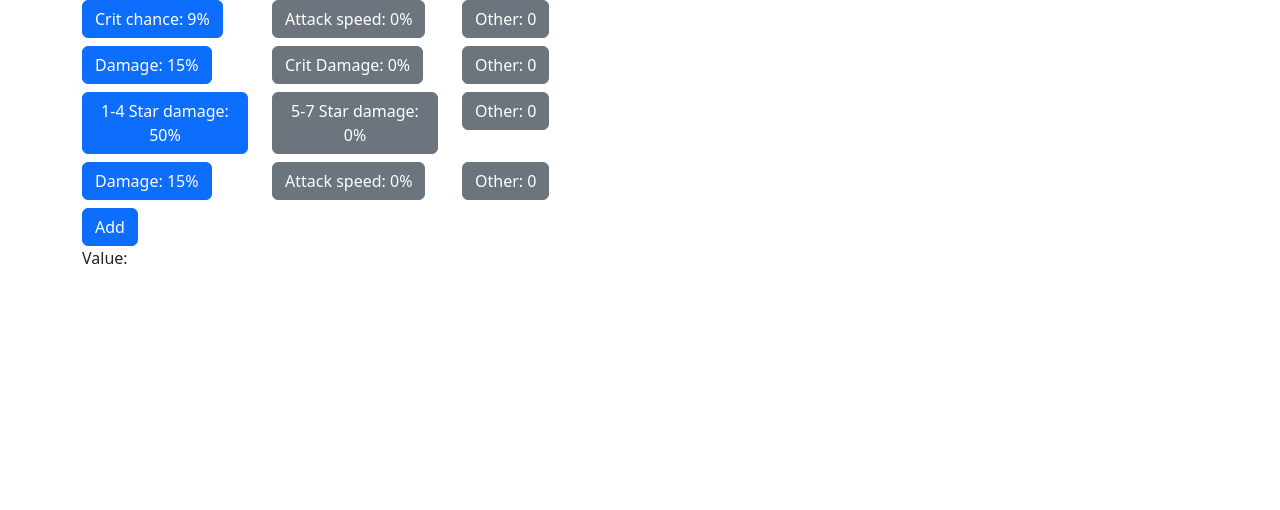
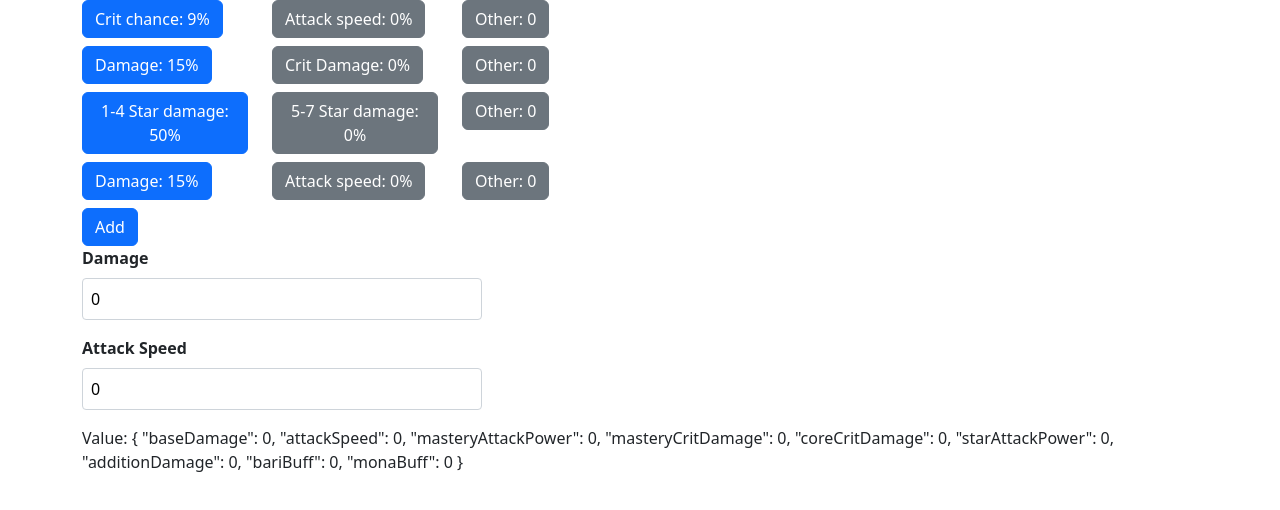
Before and after one commit to Knight1988/DefenseWarDamageCalculator, a Vue app: page / in a window 1280 px wide. Shown: the top 510 px of the page. Built offline with nearby package versions, Linux system fonts and the light colour scheme.

Commit message:
add damage and attack speed

```diff
--- a/src/components/BuffEffect.vue
+++ b/src/components/BuffEffect.vue
@@ -1,13 +1,13 @@
 <template>
   <div class="row mb-2" v-for="(buff, index) in buffs" :key="index">
     <div class="col-3">
-      <select class="form-select" aria-label="Default select example">
-        <option selected>Select buff type</option>
+      <select v-model="buff.type" class="form-select" @change="updateValue()">
+        <option value="none" selected>Select buff type</option>
         <option value="bariBuff">Bari</option>
         <option value="monaBuff">Mona</option>
       </select>
     </div>
-    <div class="col-3"><input v-model="buff.value" class="form-control" placeholder="Enter value"></div>
+    <div class="col-3"><input @input="updateValue()" v-model="buff.value" class="form-control" placeholder="Enter value"></div>
   </div>
   <div class="row">
     <div class="col-2">
@@ -17,13 +17,50 @@
 </template>
 
 <script setup>
-import {ref} from "vue";
+import {ref, defineEmits} from "vue";
+
+const emit = defineEmits(['update:value'])
 
 const buffs = ref([]);
 
 function addBuff() {
-  buffs.value.push({ value: '' });
+  buffs.value.push({ type: 'none', value: '' });
 }
+
+/**
+ * Updates the value of the buffs object by aggregating the values of each buff item in the buffs array.
+ * If the item's type is "none" or the value is not a number, it is skipped.
+ * If the item's type is "bariBuff", the maximum value is taken instead of summing.
+ * The new value is emitted through the 'update:value' event.
+ */
+function updateValue() {
+  // Reduce the buffs array to a single object containing the aggregated values for each buff type
+  const newValue = buffs.value.reduce((result, item) => {
+    // Parse the value of the buff item to an integer
+    const value = parseInt(item.value);
+
+    // If the buff item's type is "none" or the value is not a number, skip it
+    if (item.type === "none" || isNaN(value)) return result;
+
+    // If the current buff type already exists in the result object, add the value to it
+    if (result[item.type]) {
+      // If the buff type is "bariBuff", take the maximum value instead of summing
+      if (item.type === "bariBuff") {
+        result[item.type] = Math.max(result[item.type], value);
+      } else {
+        result[item.type] += value;
+      }
+    } else {
+      // If the buff type doesn't exist in the result object, create a new property with the type and value
+      result[item.type] = value;
+    }
+    return result;
+  }, {});
+
+  // Emit the new value through the 'update:value' event
+  emit('update:value', newValue);
+}
+
 </script>
 
 <style scoped>
--- a/src/components/DamageCalculator.vue
+++ b/src/components/DamageCalculator.vue
@@ -2,38 +2,73 @@
   <div class="row">
     <div class="col-6">
       <MasteryPointAllocation @update:value="handleUpdateValue" />
-      <BuffEffect />
+      <BuffEffect @update:value="onBuffEffectChanged" />
     </div>
   </div>
-  <p>Value: {{ masteryPoints }}</p>
+  <div class="form">
+    <div class="form-group">
+      <label for="damage-input">Damage</label>
+      <input id="damage-input" v-model="damageInput.baseDamage" type="number" @change="calculateDamage()" />
+    </div>
+
+    <div class="form-group">
+      <label for="attack-speed-input">Attack Speed</label>
+      <input id="attack-speed-input" v-model="damageInput.attackSpeed" type="number" />
+    </div>
+  </div>
+  <p>Value: {{ damageInput }}</p>
 </template>
 
-<script>
+<script setup>
 import MasteryPointAllocation from "@/components/MasteryPointAllocation.vue";
-import {ref} from "vue";
+import { ref } from "vue";
 import BuffEffect from "@/components/BuffEffect.vue";
+import {DamageInput} from "@/models/DamageInput";
+import {MasteryModel} from "@/models/MasteryModel";
 
-export default {
-  name: "DamageCalculator",
-  components: {BuffEffect, MasteryPointAllocation},
-  setup() {
 // Create a reactive ref to hold the value
-    const masteryPoints = ref('');
+const masteryPoints = ref(new MasteryModel());
+const buffEffects = ref({});
+const damageInput = ref(new DamageInput());
 
 // Define a function to handle the update event
 function handleUpdateValue(newValue) {
   masteryPoints.value = newValue;
+  calculateDamage();
 }
 
-    // Return the value and the handleUpdateValue function
-    return {
-      masteryPoints,
-      handleUpdateValue,
-    };
+function onBuffEffectChanged(newValue) {
+  buffEffects.value = newValue;
+  calculateDamage();
 }
+function calculateDamage() {
+  damageInput.value.masteryAttackPower = masteryPoints.value.attackPower;
+  damageInput.value.masteryCritDamage = masteryPoints.value.critDamage;
 }
 </script>
 
 <style scoped>
+.form {
+  max-width: 400px;
+}
 
+.form-group {
+  margin-bottom: 1rem;
+}
+
+label {
+  display: block;
+  font-weight: bold;
+  margin-bottom: 0.5rem;
+}
+
+input {
+  display: block;
+  width: 100%;
+  padding: 0.5rem;
+  font-size: 1rem;
+  line-height: 1.5;
+  border-radius: 0.25rem;
+  border: 1px solid #ced4da;
+}
 </style>
--- a/src/models/DamageInput.ts
+++ b/src/models/DamageInput.ts
@@ -1,5 +1,6 @@
 export class DamageInput {
     baseDamage: number = 0;
+    attackSpeed: number = 0;
     masteryAttackPower: number = 0;
     masteryCritDamage: number = 0;
     coreCritDamage: number = 0;
```
Also changed, not shown: src/services/DamageCalculatorService.ts (+7 -0 lines). Lines whose indentation alone changed are shown as unchanged.
